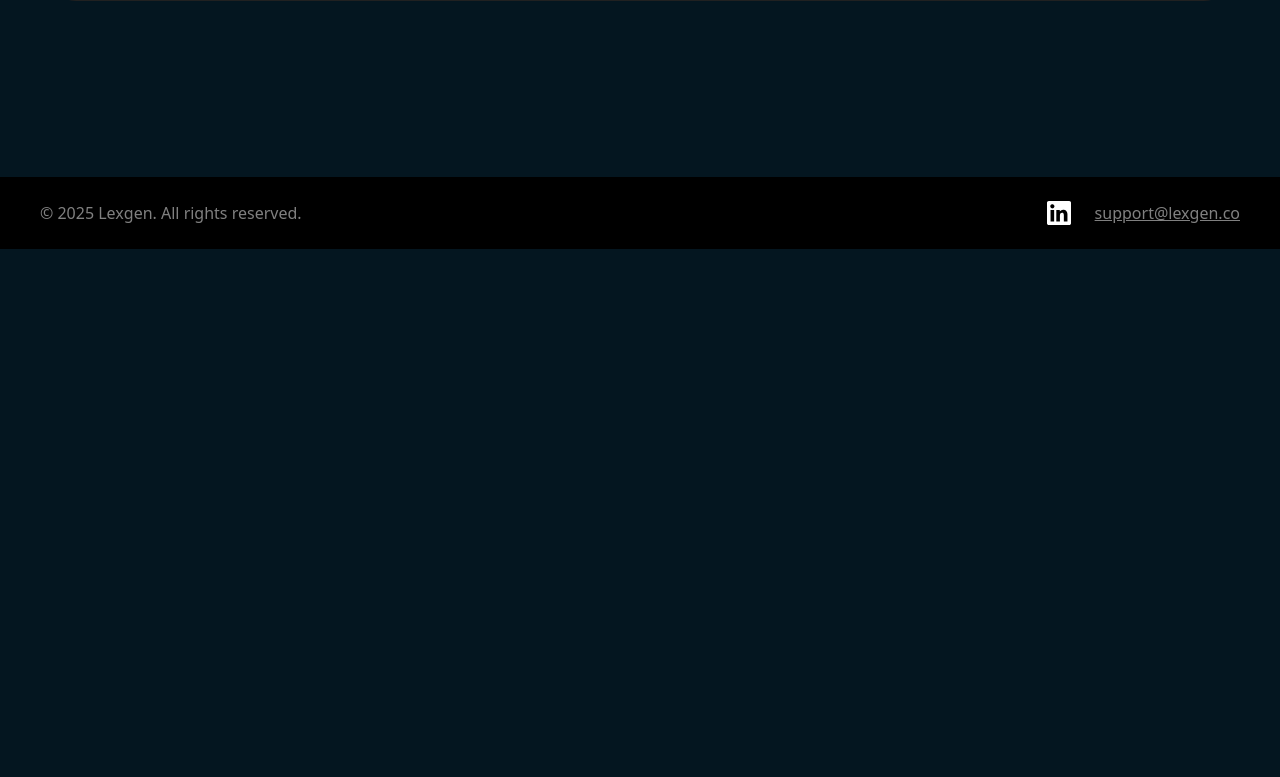
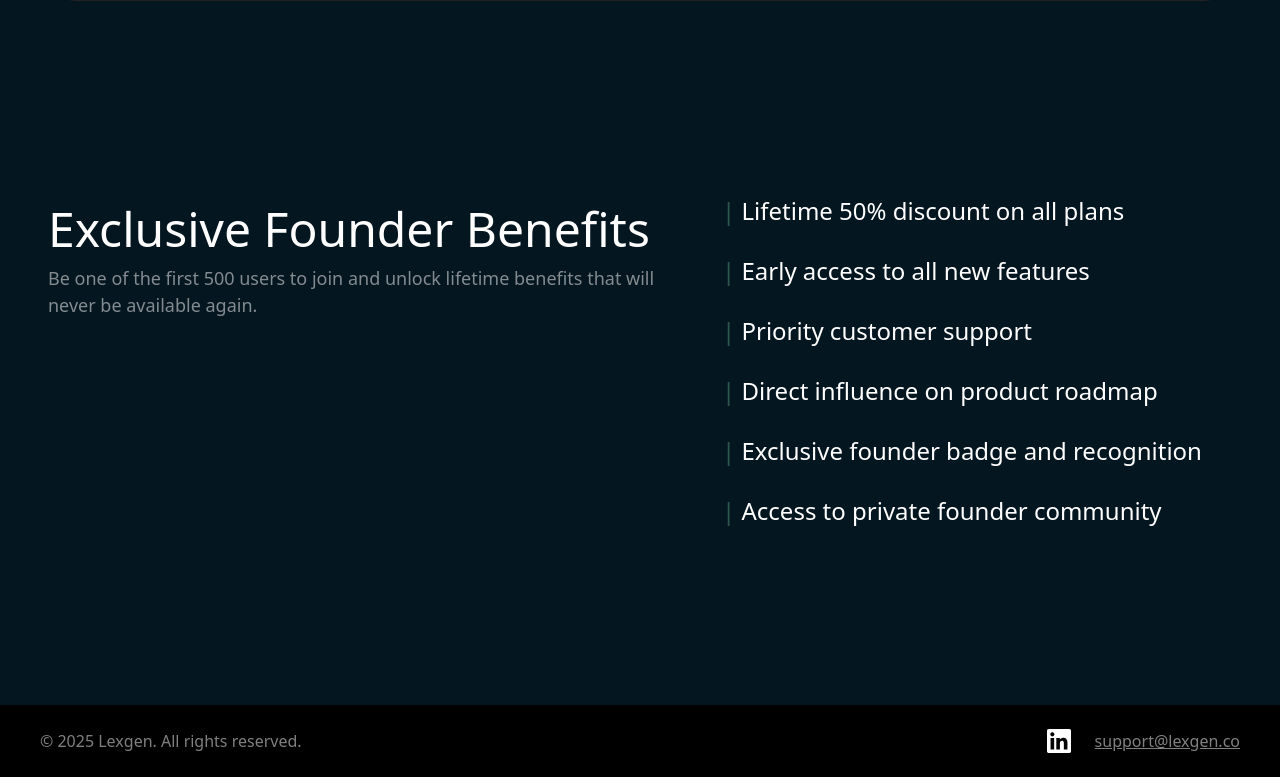
Before and after one commit to hamid-Qml/lexgen-ai, a React (Vite) app in the folder frontend/: page / in a window 1280 px wide. Shown: the part 3865-4642 px from the top of the page. Before the commit the page ends 4114 px from the top, so only its background shows below. Built offline with nearby package versions, Linux system fonts and the light colour scheme; no server answers; the HTML template or start-up script is replaced by a standard one.

Commit message:
Added benefits section

```diff
--- /dev/null
+++ b/frontend/src/components/benefits.tsx
@@ -0,0 +1,38 @@
+export default function Benefits() {
+  return (
+    <div className="flex flex-row px-12 py-24 gap-12 text-white ">
+      <div className="flex flex-col max-w-[626px]">
+        <h2 className="font-medium text-[48px]">Exclusive Founder Benefits</h2>
+        <p className="text-[18px] text-white/50">
+          Be one of the first 500 users to join and unlock lifetime benefits
+          that will never be available again.
+        </p>
+      </div>
+      <div className="flex flex-col gap-6 font-medium text-[24px]">
+        <p>
+          <span className="text-secondary">|</span> Lifetime 50% discount on all
+          plans
+        </p>
+        <p>
+          <span className="text-secondary">|</span> Early access to all new
+          features
+        </p>
+        <p>
+          <span className="text-secondary">|</span> Priority customer support
+        </p>
+        <p>
+          <span className="text-secondary">|</span> Direct influence on product
+          roadmap
+        </p>
+        <p>
+          <span className="text-secondary">|</span> Exclusive founder badge and
+          recognition
+        </p>
+        <p>
+          <span className="text-secondary">|</span> Access to private founder
+          community
+        </p>
+      </div>
+    </div>
+  );
+}
--- a/frontend/src/pages/Landing.tsx
+++ b/frontend/src/pages/Landing.tsx
@@ -8,6 +8,7 @@ import Stats from "@/components/stats";
 import FeaturedVideo from "@/components/featured_video";
 import Footer from "@/components/footer";
 import Action from "@/components/action";
+import Benefits from "@/components/benefits";
 
 const Landing = () => {
   const navigate = useNavigate();
@@ -24,6 +25,7 @@ const Landing = () => {
           <Stats />
           <Action />
           <FeaturedVideo />
+          <Benefits />
         </div>
       </div>
       <Footer />
```
